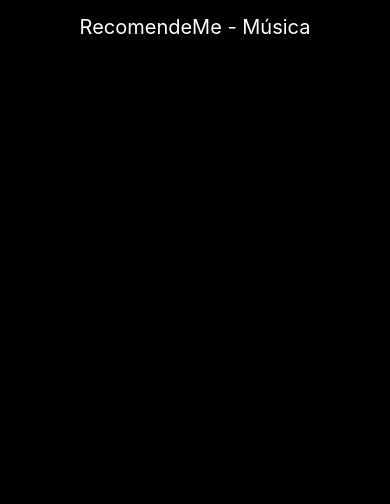
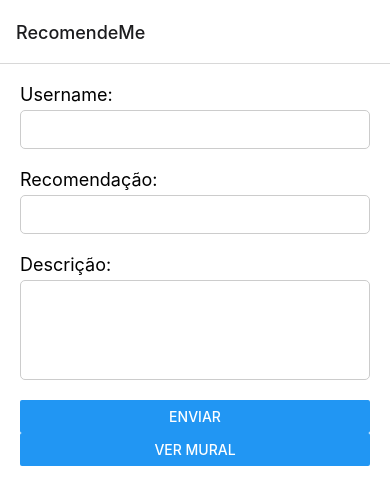
Before and after one commit to RecomendeMe/RecomendeMe-Mobile-Interface, a React Native app: screen /RecomendeMe in a window 390 px wide. Shown: the top 504 px of the page. Built offline with nearby package versions, Linux system fonts and the light colour scheme; no server answers.

Commit message:
adicionando logica para post form

```diff
--- a/App.js
+++ b/App.js
@@ -1,109 +1,28 @@
-import React, { useEffect, useState } from 'react';
-import { View, Text, StyleSheet, Image, TouchableOpacity, FlatList } from 'react-native';
+import React from 'react';
+import { NavigationContainer } from '@react-navigation/native';
+import { createStackNavigator } from '@react-navigation/stack';
+import RecommendationForm from './recommendationForm';
+import TheWall from './TheWall';
+
+
+
+const Stack = createStackNavigator();
 
 const App = () => {
-  const [recommendations, setRecommendations] = useState([]);
+  return (
+    <NavigationContainer>
+      <Stack.Navigator>
 
-  useEffect(() => {
-    // Função para fazer a requisição para sua API
-    const fetchRecommendations = async () => {
-      try {
-        const response = await fetch('');
-        if (!response.ok) {
-          throw new Error('Falha ao buscar recomendações');
-        }
-        const data = await response.json();
-        // Atualizando o estado das recomendações diretamente com os dados
-        setRecommendations(data);
-      } catch (error) {
-        console.error(error);
-      }
-    };
+      <Stack.Screen name="RecomendeMe" component={RecommendationForm} />
+      <Stack.Screen name="Wall" component={TheWall} />
 
-    // Chamando a função para buscar as recomendações ao montar o componente
-    fetchRecommendations();
-  }, []);
 
-  // Renderiza cada item da lista
-  const renderItem = ({ item }) => {
-    const { usuario, titulo, descricao, img } = item;
 
-    return (
-      <View style={styles.itemContainer}>
-        <View style={styles.imageContainer}>
-          <Image source={{ uri: img }} style={styles.image} />
-        </View>
 
-        <Text style={styles.albumTitle}>{`${usuario} - ${titulo}`}</Text>
-        <Text style={styles.description}>{descricao}</Text>
 
-        <View style={styles.iconsContainer}>
-          {/* Adicione os TouchableOpacity components para os ícones aqui */}
-        </View>
-      </View>
-    );
-  };
-
-  return (
-    <View style={styles.container}>
-      <View style={styles.header}>
-        <Text style={styles.headerText}>RecomendeMe - Música</Text>
-      </View>
-
-      <FlatList
-        data={recommendations}
-        renderItem={renderItem}
-        keyExtractor={(item) => item.id.toString()}
-        style={styles.flatList}
-      />
-    </View>
+      </Stack.Navigator>
+    </NavigationContainer>
   );
-};
-
-const styles = StyleSheet.create({
-  container: {
-    flex: 1,
-    backgroundColor: 'black',
-  },
-  header: {
-    backgroundColor: 'black',
-    padding: 15,
-    alignItems: 'center',
-  },
-  headerText: {
-    color: 'white',
-    fontSize: 20,
-  },
-  flatList: {
-    padding: 20,
-  },
-  itemContainer: {
-    marginBottom: 20,
-  },
-  imageContainer: {
-    alignItems: 'center',
-  },
-  image: {
-    width: 300,
-    height: 300,
-  },
-  albumTitle: {
-    color: 'white',
-    textAlign: 'center',
-    fontSize: 16,
-    marginTop: 10,
-  },
-  description: {
-    color: 'white',
-    textAlign: 'center',
-    fontSize: 14,
-    marginTop: 5,
-  },
-  iconsContainer: {
-    flexDirection: 'row',
-    justifyContent: 'center',
-    marginTop: 20,
-  },
-});
+}
 
 export default App;
--- /dev/null
+++ b/TheWall.js
@@ -0,0 +1,109 @@
+import React, { useEffect, useState } from 'react';
+import { View, Text, StyleSheet, Image, TouchableOpacity, FlatList } from 'react-native';
+
+const TheWall = () => {
+  const [recommendations, setRecommendations] = useState([]);
+
+  useEffect(() => {
+    // Função para fazer a requisição para sua API
+    const fetchRecommendations = async () => {
+      try {
+        const response = await fetch('https://cb66-187-19-163-88.ngrok-free.app/recommendations');
+        if (!response.ok) {
+          throw new Error('Falha ao buscar recomendações');
+        }
+        const data = await response.json();
+        // Atualizando o estado das recomendações diretamente com os dados
+        setRecommendations(data);
+      } catch (error) {
+        console.error(error);
+      }
+    };
+
+    // Chamando a função para buscar as recomendações ao montar o componente
+    fetchRecommendations();
+  }, []);
+
+  // Renderiza cada item da lista
+  const renderItem = ({ item }) => {
+    const { usuario, titulo, descricao, img } = item;
+
+    return (
+      <View style={styles.itemContainer}>
+        <View style={styles.imageContainer}>
+          <Image source={{ uri: img }} style={styles.image} />
+        </View>
+
+        <Text style={styles.albumTitle}>{`${usuario} - ${titulo}`}</Text>
+        <Text style={styles.description}>{descricao}</Text>
+
+        <View style={styles.iconsContainer}>
+          {/* Adicione os TouchableOpacity components para os ícones aqui */}
+        </View>
+      </View>
+    );
+  };
+
+  return (
+    <View style={styles.container}>
+      <View style={styles.header}>
+        <Text style={styles.headerText}>RecomendeMe - Música</Text>
+      </View>
+
+      <FlatList
+        data={recommendations}
+        renderItem={renderItem}
+        keyExtractor={(item) => item.id.toString()}
+        style={styles.flatList}
+      />
+    </View>
+  );
+};
+
+const styles = StyleSheet.create({
+  container: {
+    flex: 1,
+    backgroundColor: 'black',
+  },
+  header: {
+    backgroundColor: 'black',
+    padding: 15,
+    alignItems: 'center',
+  },
+  headerText: {
+    color: 'white',
+    fontSize: 20,
+  },
+  flatList: {
+    padding: 20,
+  },
+  itemContainer: {
+    marginBottom: 20,
+  },
+  imageContainer: {
+    alignItems: 'center',
+  },
+  image: {
+    width: 300,
+    height: 300,
+  },
+  albumTitle: {
+    color: 'white',
+    textAlign: 'center',
+    fontSize: 16,
+    marginTop: 10,
+  },
+  description: {
+    color: 'white',
+    textAlign: 'center',
+    fontSize: 14,
+    marginTop: 5,
+  },
+  iconsContainer: {
+    flexDirection: 'row',
+    justifyContent: 'center',
+    marginTop: 20,
+  },
+});
+
+export default TheWall;
--- a/app.json
+++ b/app.json
@@ -21,7 +21,8 @@
       "adaptiveIcon": {
         "foregroundImage": "./assets/adaptive-icon.png",
         "backgroundColor": "#ffffff"
-      }
+      },
+      "package": "host.exp.exponent"
     },
     "web": {
       "favicon": "./assets/favicon.png"
--- /dev/null
+++ b/recommendationForm.js
@@ -0,0 +1,90 @@
+import React, { useState } from 'react';
+import { View, Text, TextInput, Button, StyleSheet } from 'react-native';
+import { useNavigation } from '@react-navigation/native';
+
+
+const RecommendationForm = ({ apiEndpoint }) => {
+  const navigation = useNavigation();
+  const [title, setTitle] = useState('');
+  const [username, setUsername] = useState('');
+  const [description, setDescription] = useState('');
+
+  const handleSubmission = async () => {
+    try {
+      const userData = {
+        titulo: title,
+        usuario: username,
+        descricao: description,
+      };
+
+      const response = await fetch('https://cb66-187-19-163-88.ngrok-free.app/recommendations', {
+        method: 'POST',
+        headers: {
+          'Content-Type': 'application/json',
+        },
+        body: JSON.stringify(userData),
+      });
+
+      if (!response.ok) {
+        throw new Error('Falha ao enviar os dados');
+      }
+
+      setTitle('');
+      setUsername('');
+      setDescription('');
+
+      // Aqui você pode adicionar a lógica de redirecionamento para a página de recomendações
+    } catch (error) {
+      console.error(error);
+    }
+  };
+
+  return (
+    <View style={styles.container}>
+      <Text style={styles.label}>Username:</Text>
+      <TextInput
+        style={styles.input}
+        value={username}
+        onChangeText={setUsername}
+      />
+      <Text style={styles.label}>Recomendação:</Text>
+      <TextInput
+        style={styles.input}
+        value={title}
+        onChangeText={setTitle}
+      />
+      <Text style={styles.label}>Descrição:</Text>
+      <TextInput
+        style={[styles.input, { height: 100 }]}
+        multiline
+        value={description}
+        onChangeText={setDescription}
+      />
+      <Button title="Enviar" onPress={handleSubmission} />
+
+      {/* Botão para redirecionar para outra página */}
+      <Button title="Ver Mural" onPress={() => navigation.navigate('Wall')} />
+    </View>
+  );
+};
+
+const styles = StyleSheet.create({
+  container: {
+    flex: 1,
+    padding: 20,
+    backgroundColor: '#fff',
+  },
+  label: {
+    fontSize: 18,
+    marginBottom: 5,
+  },
+  input: {
+    borderWidth: 1,
+    borderColor: '#ccc',
+    borderRadius: 5,
+    padding: 10,
+    marginBottom: 20,
+  },
+});
+
+export default RecommendationForm;
```
Also changed, not shown: package.json (+7 -3 lines), 47 other files (tests, documents, lock files or other folders).
